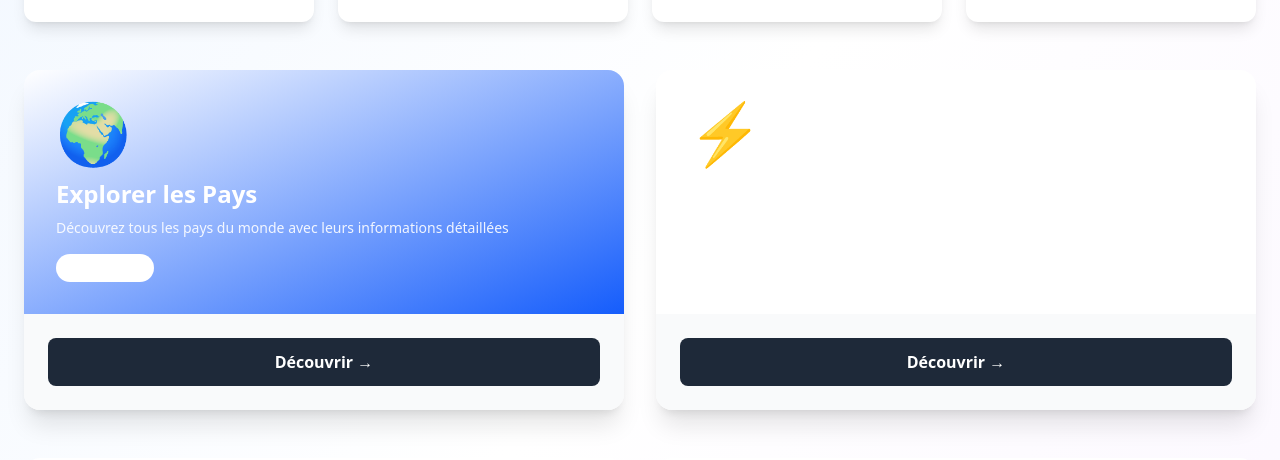
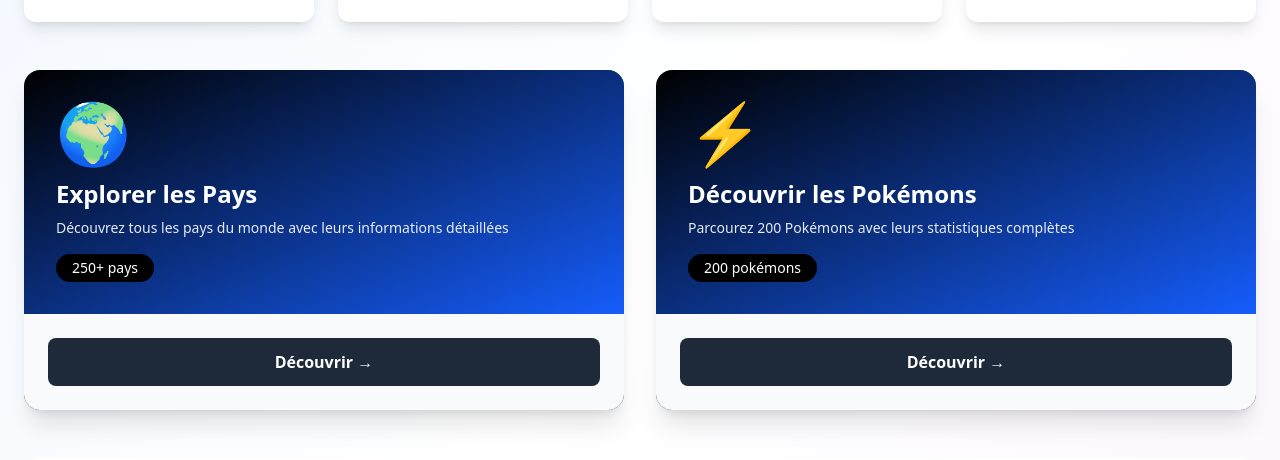
Before and after one commit to Grey-kingreys/api_Angular, an Angular app: page / in a window 1280 px wide. Shown: the part 618-1078 px from the top of the page. Built offline with nearby package versions, Linux system fonts and the light colour scheme; no server answers.

Commit message:
A la fin du developpement

```diff
--- a/src/app/components/home/home.html
+++ b/src/app/components/home/home.html
@@ -52,18 +52,19 @@
         <!-- Main Features -->
         <div class="grid md:grid-cols-2 gap-8 mb-12">
             <div *ngFor="let feature of features" [routerLink]="feature.route"
-                class="group bg-white rounded-2xl shadow-xl overflow-hidden cursor-pointer transform hover:-translate-y-2 transition-all duration-300">
+                class="group bg-black rounded-2xl shadow-xl overflow-hidden cursor-pointer transform hover:-translate-y-2 transition-all duration-300">
                 <div
                     [class]="'bg-gradient-to-br from-' + feature.color + '-500 to-' + feature.color + '-600 p-8 text-white'">
                     <div class="text-6xl mb-4">{{ feature.icon }}</div>
                     <h3 class="text-2xl font-bold mb-2">{{ feature.title }}</h3>
                     <p class="text-sm opacity-90 mb-4">{{ feature.description }}</p>
-                    <span class="inline-block bg-white bg-opacity-20 px-4 py-1 rounded-full text-sm">
+                    <span class="inline-block bg-black bg-opacity-20 px-4 py-1 rounded-full text-sm">
                         {{ feature.stats }}
                     </span>
                 </div>
                 <div class="p-6 bg-gray-50">
                     <button
+                        [routerLink]="feature.route"
                         class="w-full bg-gray-800 text-white py-3 rounded-lg font-semibold group-hover:bg-gray-900 transition-all">
                         Découvrir →
                     </button>
--- a/src/app/components/home/home.ts
+++ b/src/app/components/home/home.ts
@@ -22,16 +22,16 @@
       icon: '🌍',
       title: 'Explorer les Pays',
       description: 'Découvrez tous les pays du monde avec leurs informations détaillées',
-      route: '/countries',
+      route: '/pays',
       color: 'blue',
-      stats: '250+ pays'
+      stats: '250+ pays',
     },
     {
       icon: '⚡',
       title: 'Découvrir les Pokémons',
       description: 'Parcourez 200 Pokémons avec leurs statistiques complètes',
-      route: '/pokemons',
-      color: 'red',
+      route: '/pokemon',
+      color: 'blue',
       stats: '200 pokémons'
     }
   ];
```
